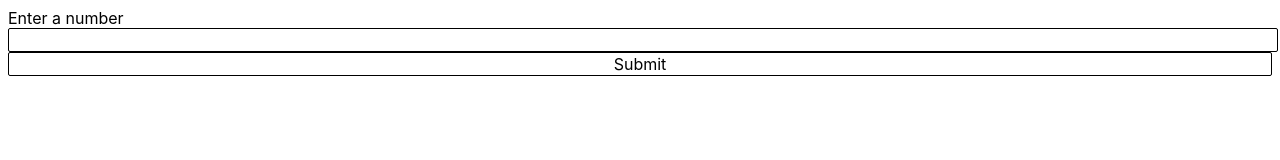
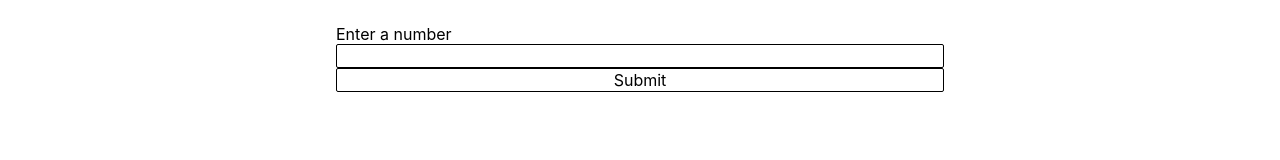
Before and after one commit to oliverjam/roman-numeral-tdd-codealong, a website: page index.html in a window 1280 px wide. Drawn offline with Linux system fonts and the light colour scheme.

Commit message:
Add container and styles

```diff
--- a/index.html
+++ b/index.html
@@ -6,6 +6,10 @@
   <meta http-equiv="X-UA-Compatible" content="ie=edge">
   <title>Romanizer</title>
   <style>
+    * {
+      box-sizing: border-box;
+    }
+
     body {
       font-family: -apple-system, BlinkMacSystemFont, "Segoe UI", Roboto, Helvetica, Arial, sans-serif, "Apple Color Emoji", "Segoe UI Emoji", "Segoe UI Symbol";
     }
@@ -21,13 +25,21 @@
       border: 1px solid;
       border-radius: 2px;
     }
+
+    .container {
+      max-width: 40em;
+      margin: 0 auto;
+      padding: 1em;
+    }
   </style>
 </head>
 <body>
-  <form class="form">
-    <label class="form" for="numeral">Enter a number</label>
-    <input class="form__input"id="numeral" type="number">
-    <button class="form__input form__input--btn" type="submit">Submit</button>
-  </form>
+  <main class="container">
+    <form class="form">
+      <label class="form" for="numeral">Enter a number</label>
+      <input class="form__input"id="numeral" type="number">
+      <button class="form__input form__input--btn" type="submit">Submit</button>
+    </form>
+  </main>
 </body>
 </html>
```
